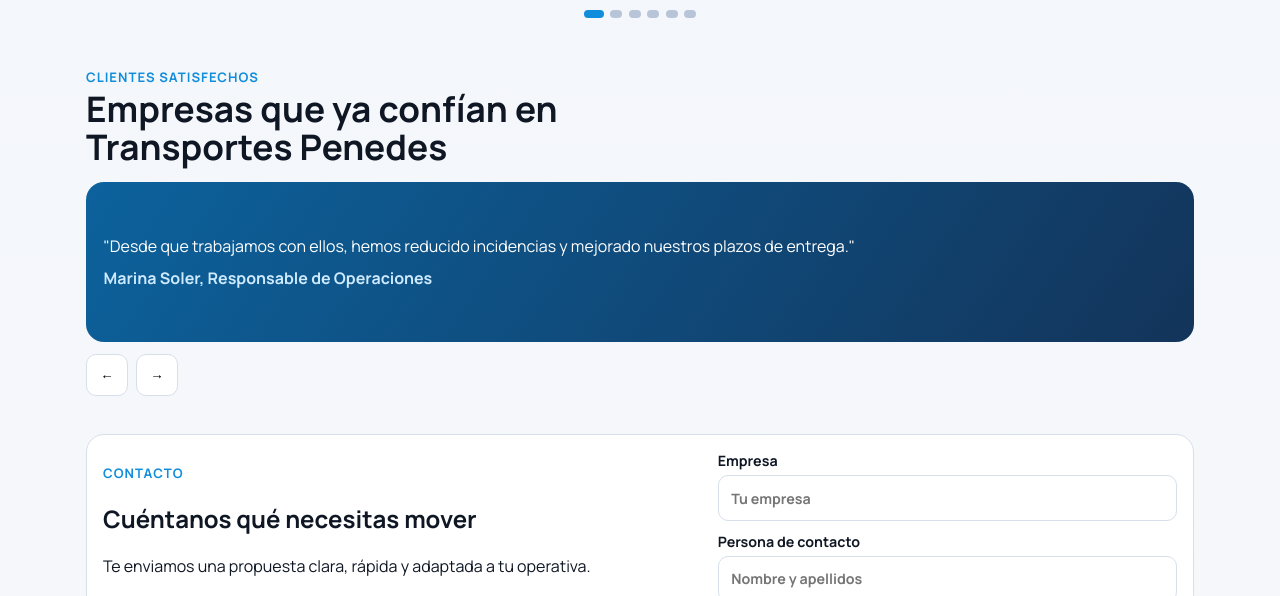
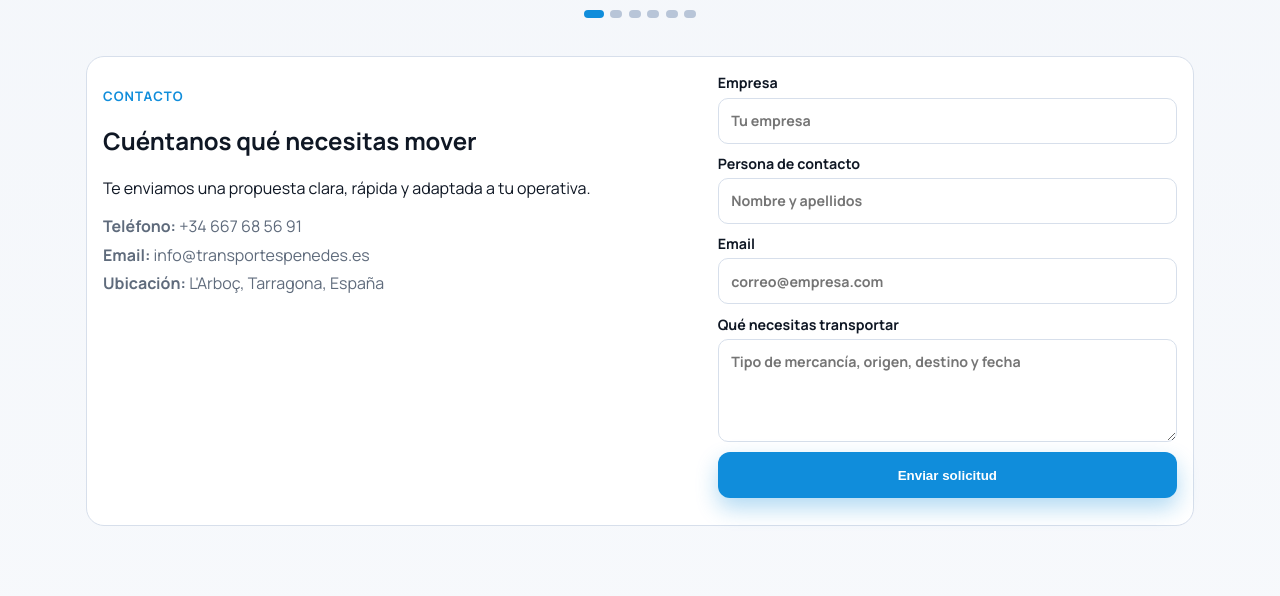
Before and after one commit to Robertolupu/transportes-penedes, a plain HTML site: page index.html in a window 1280 px wide. Shown: the part 1878-2474 px from the top of the page. Drawn offline with nearby package versions, Linux system fonts and the light colour scheme.

Commit message:
Reseñas fuera

```diff
--- a/app.js
+++ b/app.js
@@ -41,10 +41,6 @@
     'media.photo1': 'Flota moderna preparada para rutas de larga distancia.',
     'media.photo2': 'Operativa coordinada para entregas puntuales.',
     'media.video': 'Vista real de carretera: seguridad y ritmo constante de entrega.',
-    'testimonials.kicker': 'Clientes satisfechos',
-    'testimonials.title': 'Empresas que ya confían en Transportes Penedes',
-    'testimonials.prev': 'Anterior',
-    'testimonials.next': 'Siguiente',
     'contact.kicker': 'Contacto',
     'contact.title': 'Cuéntanos qué necesitas mover',
     'contact.body': 'Te enviamos una propuesta clara, rápida y adaptada a tu operativa.',
@@ -108,10 +104,6 @@
     'media.photo1': 'A modern fleet prepared for long-distance routes.',
     'media.photo2': 'Coordinated operations for on-time deliveries.',
     'media.video': 'Real road footage: safety and consistent delivery rhythm.',
-    'testimonials.kicker': 'Happy clients',
-    'testimonials.title': 'Companies already trusting Transportes Penedes',
-    'testimonials.prev': 'Previous',
-    'testimonials.next': 'Next',
     'contact.kicker': 'Contact',
     'contact.title': 'Tell us what you need to move',
     'contact.body': 'We will send you a clear and fast proposal tailored to your operation.',
@@ -139,39 +131,7 @@
 
 document.documentElement.classList.add('js-enabled');
 
-const testimonialsByLang = {
-  es: [
-    {
-      text: 'Desde que trabajamos con ellos, hemos reducido incidencias y mejorado nuestros plazos de entrega.',
-      author: 'Marina Soler, Responsable de Operaciones',
-    },
-    {
-      text: 'Comunicación clara, trato profesional y una puntualidad excelente en cada servicio.',
-      author: 'Javier Moreno, Director de Compras',
-    },
-    {
-      text: 'Nos resolvieron una ruta urgente con total fiabilidad. Repetiremos sin duda.',
-      author: 'Laura V., Coordinadora Logística',
-    },
-  ],
-  en: [
-    {
-      text: 'Since working with them, we have reduced incidents and improved delivery deadlines.',
-      author: 'Marina Soler, Operations Manager',
-    },
-    {
-      text: 'Clear communication, professional handling, and excellent punctuality in every service.',
-      author: 'Javier Moreno, Procurement Director',
-    },
-    {
-      text: 'They solved an urgent route with full reliability. We will definitely work with them again.',
-      author: 'Laura V., Logistics Coordinator',
-    },
-  ],
-};
-
 let currentLang = 'es';
-let testimonialIndex = 0;
 let statsAnimated = false;
 
 function applyTranslations() {
@@ -214,7 +174,6 @@
     });
   }
 
-  renderTestimonial();
 }
 
 const revealEls = document.querySelectorAll('.reveal');
@@ -245,6 +204,14 @@
 
 const statsSection = document.querySelector('.stats');
 const countEls = document.querySelectorAll('[data-count]');
+const yearsCounterEl = document.getElementById('yearsCounter');
+
+if (yearsCounterEl) {
+  const baseYear = Number(yearsCounterEl.dataset.baseYear || 2023);
+  const currentYear = new Date().getFullYear();
+  yearsCounterEl.dataset.count = String(Math.max(0, currentYear - baseYear));
+}
+
 const statsObserver = new IntersectionObserver(
   (entries) => {
     entries.forEach((entry) => {
@@ -257,32 +224,6 @@
   { threshold: 0.5 }
 );
 if (statsSection) statsObserver.observe(statsSection);
-
-const textEl = document.getElementById('testimonialText');
-const authorEl = document.getElementById('testimonialAuthor');
-const prevBtn = document.getElementById('prevTestimonial');
-const nextBtn = document.getElementById('nextTestimonial');
-
-function renderTestimonial() {
-  if (!textEl || !authorEl) return;
-  const items = testimonialsByLang[currentLang];
-  const current = items[testimonialIndex % items.length];
-  textEl.textContent = `"${current.text}"`;
-  authorEl.textContent = current.author;
-}
-
-function moveTestimonial(step) {
-  const items = testimonialsByLang[currentLang];
-  testimonialIndex = (testimonialIndex + step + items.length) % items.length;
-  renderTestimonial();
-}
-
-if (prevBtn && nextBtn) {
-  prevBtn.addEventListener('click', () => moveTestimonial(-1));
-  nextBtn.addEventListener('click', () => moveTestimonial(1));
-}
-
-setInterval(() => moveTestimonial(1), 6000);
 
 const menuToggle = document.querySelector('.menu-toggle');
 const navLinks = document.querySelector('.nav-links');
--- a/index.html
+++ b/index.html
@@ -68,7 +68,7 @@
 
       <section class="stats reveal" id="ventajas">
         <article>
-          <h3 data-count="15">0</h3>
+          <h3 id="yearsCounter" data-base-year="2023" data-count="0">0</h3>
           <p data-i18n="stats.years">Años en carretera</p>
         </article>
         <article>
@@ -146,7 +146,13 @@
                 <img src="archive/img/IMG_6656.jpeg" alt="Camión de Transportes Penedes estacionado en plataforma" loading="lazy" />
               </article>
               <article class="gallery-slide">
-                <img src="archive/img/IMG_5689.jpeg" alt="Detalle de camión de Transportes Penedes" loading="lazy" />
+                <img src="archive/img/IMG_4772.jpeg" alt="Detalle de camión de Transportes Penedes" loading="lazy" />
+              </article>
+              <article class="gallery-slide">
+                <img src="archive/img/WhatsApp%20Image%202026-03-07%20at%2018.42.48.jpeg" alt="Detalle de camión de Transportes Penedes" loading="lazy" />
+              </article>
+              <article class="gallery-slide">
+                <img src="archive/img/28A11CC5-DAF8-4C1A-8520-9CEF1C4AA4AA.JPG" alt="Detalle de camión de Transportes Penedes" loading="lazy" />
               </article>
             </div>
           </div>
@@ -159,21 +165,6 @@
           <button type="button" aria-label="Slide 4"></button>
           <button type="button" aria-label="Slide 5"></button>
           <button type="button" aria-label="Slide 6"></button>
-        </div>
-      </section>
-
-      <section class="testimonials reveal">
-        <div class="section-head">
-          <p data-i18n="testimonials.kicker">Clientes satisfechos</p>
-          <h2 data-i18n="testimonials.title">Empresas que ya confían en Transportes Penedes</h2>
-        </div>
-        <div class="testimonial-box" id="testimonialBox">
-          <blockquote id="testimonialText"></blockquote>
-          <p id="testimonialAuthor"></p>
-        </div>
-        <div class="testimonial-controls">
-          <button id="prevTestimonial" data-i18n-aria-label="testimonials.prev" aria-label="Anterior">←</button>
-          <button id="nextTestimonial" data-i18n-aria-label="testimonials.next" aria-label="Siguiente">→</button>
         </div>
       </section>
 
--- a/styles.css
+++ b/styles.css
@@ -467,44 +467,6 @@
   font-weight: 600;
 }
 
-.testimonial-box {
-  background: linear-gradient(125deg, #0c629d, #13345a);
-  color: #fff;
-  border-radius: var(--radius);
-  padding: 1.1rem;
-  min-height: 160px;
-  display: grid;
-  align-content: center;
-  gap: 0.6rem;
-}
-
-.testimonial-box blockquote {
-  margin: 0;
-  font-size: 1rem;
-}
-
-.testimonial-box p {
-  margin: 0;
-  font-weight: 700;
-  color: #cdeaff;
-}
-
-.testimonial-controls {
-  display: flex;
-  gap: 0.5rem;
-  margin-top: 0.75rem;
-}
-
-.testimonial-controls button {
-  border: 0;
-  background: var(--surface);
-  border: 1px solid var(--line);
-  border-radius: 10px;
-  width: 42px;
-  height: 42px;
-  cursor: pointer;
-}
-
 .contact {
   margin-top: 2.4rem;
   display: grid;
```
Also changed, not shown: archive/img/WhatsApp Image 2026-03-07 at 18.42.48.jpeg (added).
